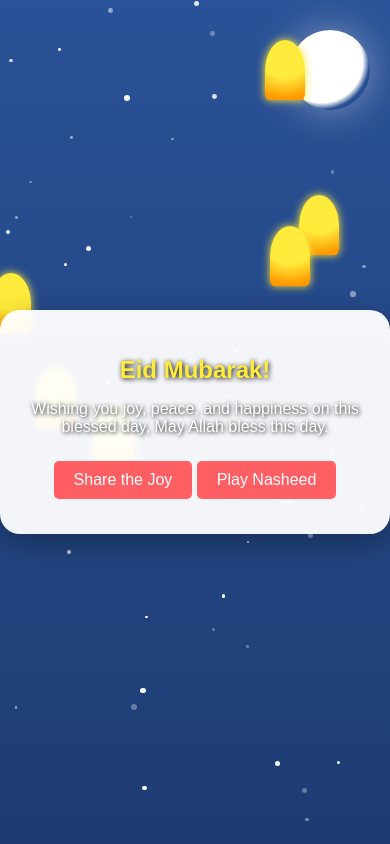
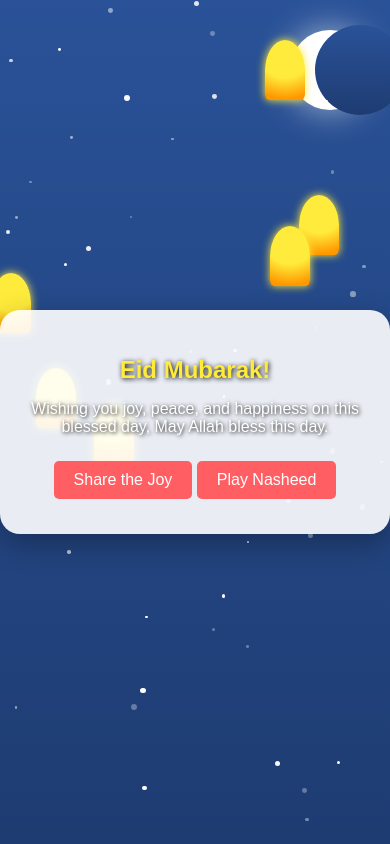
Before and after one commit to tahirharun/eid, a plain HTML site: page index.html in a window 390 px wide. Drawn offline with Linux system fonts and the light colour scheme.

Commit message:
creacent added

```diff
--- a/style.css
+++ b/style.css
@@ -1,5 +1,5 @@
 body {
-    font-family: 'Arial', sans-serif;
+    font-family: Arial, sans-serif;
     display: flex;
     justify-content: center;
     align-items: center;
@@ -14,13 +14,23 @@ body {
     right: 50px;
     width: 120px;
     height: 120px;
-    background: radial-gradient(circle at 40% 40%, #fff 60%, transparent 70%);
+    background: #ffffff;
     border-radius: 50%;
-    box-shadow: 0 0 40px rgba(255,255,255,0.4);
+    box-shadow: 0 0 35px rgba(255,255,255,0.6);
     z-index: 0;
 }
+.moon::after {
+    content: "";
+    position: absolute;
+    top: -5px;
+    left: 35px;
+    width: 130px;
+    height: 130px;
+    background: linear-gradient(to top, #1e3c72, #2a5298);
+    border-radius: 50%;
+}
 .card {
-    background: rgba(255,255,255,0.95);
+    background: rgba(255,255,255,0.9);
     border-radius: 20px;
     box-shadow: 0 10px 30px rgba(0,0,0,0.3);
     padding: 50px 40px;
@@ -60,7 +70,6 @@ button {
 button:hover {
     background: #ff2e2e;
 }
-
 .nasheed-playing {
     animation: glowPulse 1s infinite alternate;
 }
@@ -114,6 +123,12 @@ button:hover {
         top: 30px;
         right: 20px;
     }
+    .moon::after {
+        width: 90px;
+        height: 90px;
+        left: 25px;
+    }
+
     .card {
         animation: none;
         width: 90%;
```
